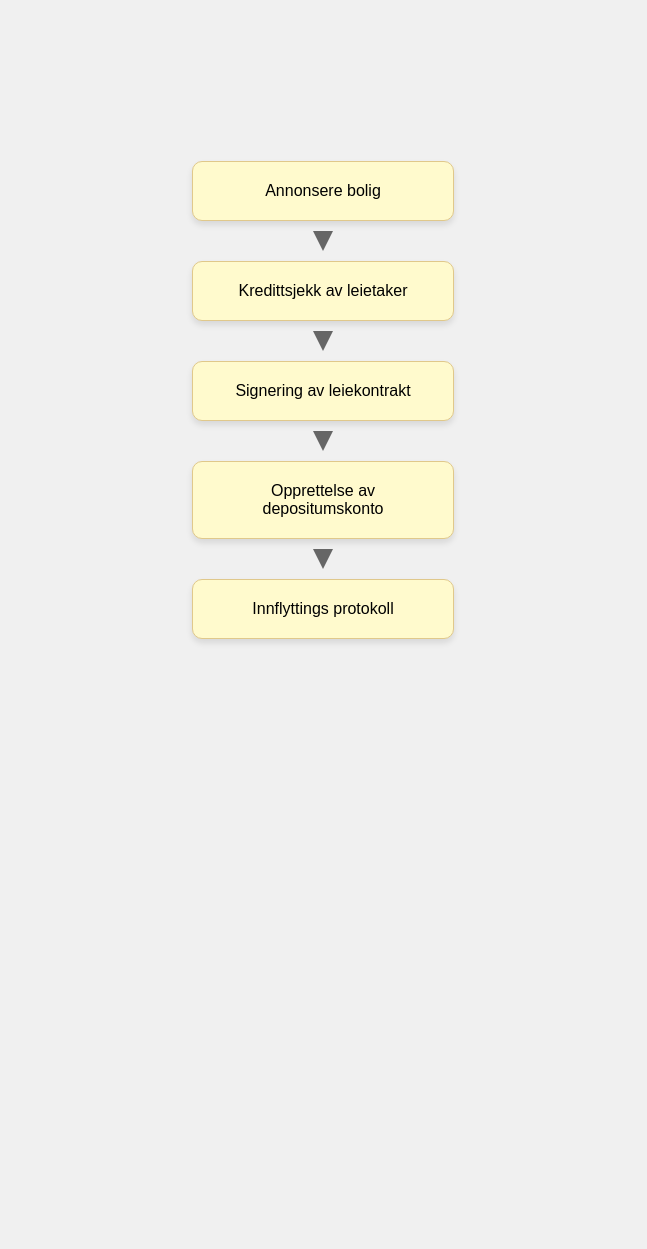
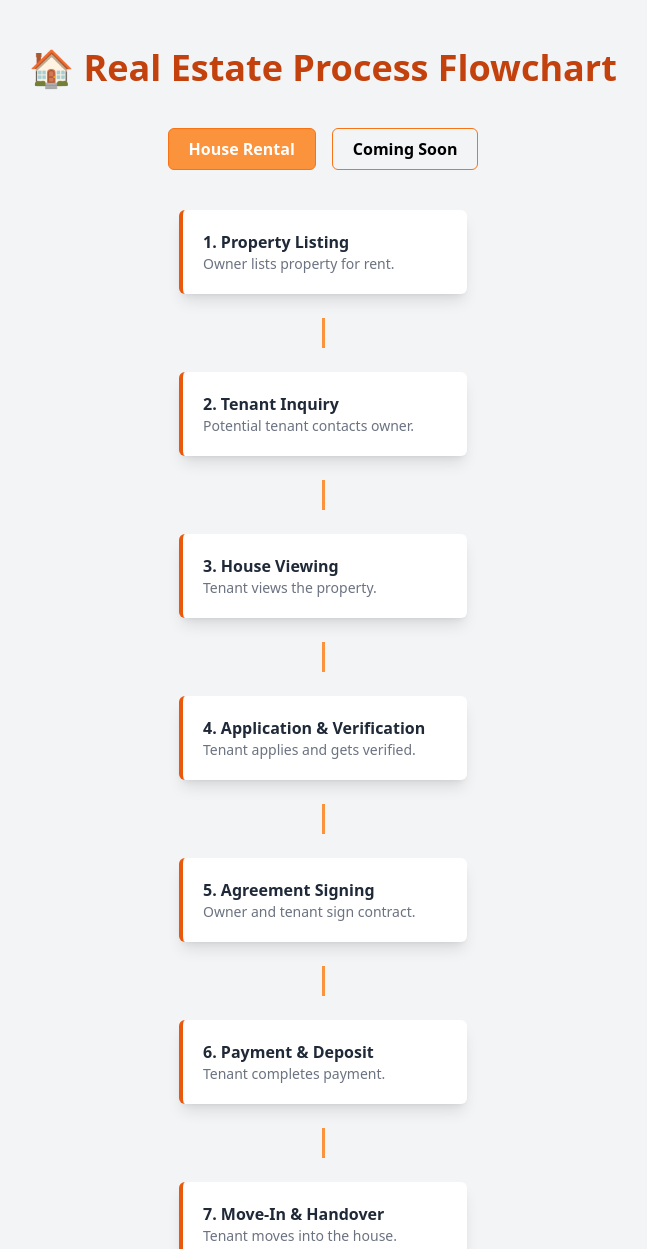
Before and after one commit to sourabhkahar/projects, a plain HTML site: page index.html.html in a window 1280 px wide. Shown: the top 1249 px of the page, without its empty margins (317-964 px from the left). Before the commit the page ends 800 px from the top, so only its background shows below. Drawn offline with nearby package versions, Linux system fonts and the light colour scheme.

Commit message:
first commit

```diff
--- a/index.html.html
+++ b/index.html.html
@@ -1,157 +1,159 @@
 <!DOCTYPE html>
-<html lang="no">
+<html lang="en">
 <head>
-    <meta charset="UTF-8">
-    <meta name="viewport" content="width=device-width, initial-scale=1.0">
-    <title>Utleie Flytskjema Frittstående Piler</title>
+  <meta charset="UTF-8" />
+  <meta name="viewport" content="width=device-width, initial-scale=1.0" />
+  <title>Real Estate Process Flowchart</title>
+  <script src="https://cdn.tailwindcss.com"></script>
   <style>
-        body {
-            font-family: Arial, sans-serif;
-            display: flex;
-            justify-content: center;
-            align-items: center;
-            min-height: 100vh;
-            background-color: #f0f0f0;
-            margin: 0;
-        }
-
-        .flowchart-container {
-            display: flex;
-            flex-direction: column;
-            align-items: center;
-        }
-
-        /* Styling av boksene */
-        .flow-step {
-            background-color: #fffacd; /* Lys gul/beige farge */
-            border: 1px solid #e0c88b;
-            padding: 20px 30px;
-            margin: 10px 0; /* Gir standard margin rundt boksene */
-            border-radius: 10px;
-            text-align: center;
-            cursor: pointer;
-            width: 200px;
-            box-shadow: 0 4px 6px rgba(0, 0, 0, 0.1);
-            transition: background-color 0.3s, transform 0.2s;
-        }
-
-        .flow-step:hover {
-            background-color: #ffe5a8;
-            transform: translateY(-2px);
-        }
-
-        /* STYLING AV DET FRITTSTÅENDE PIL-ELEMENTET */
-        .arrow {
-            /* Lager en trekant med CSS border-tricks */
-            width: 0;
-            height: 0;
-            border-left: 10px solid transparent;
-            border-right: 10px solid transparent;
-            border-top: 20px solid #666; /* Fargen på pilen */
-            margin: 0 auto; /* Sentrerer pilen horisontalt mellom boksene */
-        }
-
-
-        /* POPUP MODAL STYLING (uendret fra sist) */
+    .line { width: 3px; height: 30px; background-color: #fb923c; }
     .modal {
       display: none;
       position: fixed;
-            z-index: 1;
-            left: 0;
-            top: 0;
-            width: 100%;
-            height: 100%;
-            background-color: rgba(0,0,0,0.5);
+      z-index: 50;
+      left: 0; top: 0;
+      width: 100%; height: 100%;
+      background-color: rgba(0, 0, 0, 0.5);
+      align-items: center;
       justify-content: center;
-            align-items: center;
     }
-
     .modal-content {
-            background-color: #fefefe;
-            padding: 20px;
-            border-radius: 10px;
-            width: 80%;
+      background: white;
+      padding: 2rem;
+      border-radius: 0.5rem;
       max-width: 400px;
-            box-shadow: 0 5px 15px rgba(0,0,0,0.3);
       text-align: center;
+      box-shadow: 0 10px 25px rgba(0,0,0,0.2);
+      animation: fadeIn 0.2s ease-in-out;
     }
-
-        .close-btn {
-            color: #aaa;
-            float: right;
-            font-size: 28px;
-            font-weight: bold;
-            cursor: pointer;
+    @keyframes fadeIn {
+      from { opacity: 0; transform: scale(0.95); }
+      to { opacity: 1; transform: scale(1); }
+    }
+    .tab-active {
+      background-color: #fb923c;
+      color: white;
     }
   </style>
 </head>
-<body>
 
-    <div class="flowchart-container">
-        <!-- Boks 1 -->
-        <div class="flow-step" onclick="showPopup('Annonsere bolig. Her legger du ut annonsen på finn.no, hybel.no eller lignende.')">
-            Annonsere bolig
+<body class="bg-gray-100 min-h-screen flex flex-col items-center py-12 px-4">
+
+  <h1 class="text-4xl font-extrabold text-orange-700 mb-10">🏠 Real Estate Process Flowchart</h1>
+
+  <!-- Tabs -->
+  <div class="flex space-x-4 mb-10">
+    <button class="tab-btn tab-active px-5 py-2 rounded-md font-semibold border border-orange-500 hover:bg-orange-500 hover:text-white transition" data-tab="rental">House Rental</button>
+    <button class="tab-btn px-5 py-2 rounded-md font-semibold border border-orange-500 hover:bg-orange-500 hover:text-white transition" data-tab="future">Coming Soon</button>
   </div>
-        <!-- Frittstående pil 1 -->
-        <div class="arrow"></div>
 
-        <!-- Boks 2 -->
-        <div class="flow-step" onclick="showPopup('Kredittsjekk av leietaker. Viktig å sjekke om leietaker har betalingsanmerkninger.')">
-            Kredittsjekk av leietaker
+  <!-- House Rental Process -->
+  <div id="rental" class="tab-content flex flex-col items-center space-y-6">
+    <div class="process-box bg-white border-l-4 border-orange-600 shadow-lg hover:shadow-2xl transition p-5 rounded-md w-72 cursor-pointer"
+         data-title="Property Listing"
+         data-info="Owner lists the property with details, rent price, and photos on a platform or through an agent.">
+      <h2 class="font-semibold text-gray-800">1. Property Listing</h2>
+      <p class="text-gray-500 text-sm">Owner lists property for rent.</p>
     </div>
-        <!-- Frittstående pil 2 -->
-        <div class="arrow"></div>
 
-        <!-- Boks 3 -->
-        <div class="flow-step" onclick="showPopup('Signering av leiekontrakt. Sørg for at alle parter signerer en juridisk gyldig kontrakt.')">
-            Signering av leiekontrakt
+    <div class="line"></div>
+
+    <div class="process-box bg-white border-l-4 border-orange-600 shadow-lg hover:shadow-2xl transition p-5 rounded-md w-72 cursor-pointer"
+         data-title="Tenant Inquiry"
+         data-info="Interested tenants contact the owner or agent to request more information or schedule a visit.">
+      <h2 class="font-semibold text-gray-800">2. Tenant Inquiry</h2>
+      <p class="text-gray-500 text-sm">Potential tenant contacts owner.</p>
     </div>
-         <!-- Frittstående pil 3 -->
-        <div class="arrow"></div>
 
-        <!-- Boks 4 -->
-        <div class="flow-step" onclick="showPopup('Opprettelse av depositumskonto. Pengene skal settes på en egen konto i leietakers navn.')">
-            Opprettelse av depositumskonto
+    <div class="line"></div>
+
+    <div class="process-box bg-white border-l-4 border-orange-600 shadow-lg hover:shadow-2xl transition p-5 rounded-md w-72 cursor-pointer"
+         data-title="House Viewing"
+         data-info="The tenant visits the property, inspects rooms and amenities, and decides whether to proceed.">
+      <h2 class="font-semibold text-gray-800">3. House Viewing</h2>
+      <p class="text-gray-500 text-sm">Tenant views the property.</p>
     </div>
-         <!-- Frittstående pil 4 -->
-        <div class="arrow"></div>
 
-        <!-- Boks 5 -->
-        <div class="flow-step" onclick="showPopup('Innflyttingsprotokoll. Dokumenter boligens tilstand med bilder og signaturer for å unngå uenighet ved utflytting.')">
-            Innflyttings protokoll
+    <div class="line"></div>
+
+    <div class="process-box bg-white border-l-4 border-orange-600 shadow-lg hover:shadow-2xl transition p-5 rounded-md w-72 cursor-pointer"
+         data-title="Application & Verification"
+         data-info="Tenant submits an application along with ID and financial proof. Owner verifies and approves.">
+      <h2 class="font-semibold text-gray-800">4. Application & Verification</h2>
+      <p class="text-gray-500 text-sm">Tenant applies and gets verified.</p>
+    </div>
+
+    <div class="line"></div>
+
+    <div class="process-box bg-white border-l-4 border-orange-600 shadow-lg hover:shadow-2xl transition p-5 rounded-md w-72 cursor-pointer"
+         data-title="Agreement Signing"
+         data-info="Both parties review and sign the lease agreement, confirming rental terms and conditions.">
+      <h2 class="font-semibold text-gray-800">5. Agreement Signing</h2>
+      <p class="text-gray-500 text-sm">Owner and tenant sign contract.</p>
+    </div>
+
+    <div class="line"></div>
+
+    <div class="process-box bg-white border-l-4 border-orange-600 shadow-lg hover:shadow-2xl transition p-5 rounded-md w-72 cursor-pointer"
+         data-title="Payment & Deposit"
+         data-info="Tenant pays the first month’s rent and security deposit before move-in.">
+      <h2 class="font-semibold text-gray-800">6. Payment & Deposit</h2>
+      <p class="text-gray-500 text-sm">Tenant completes payment.</p>
+    </div>
+
+    <div class="line"></div>
+
+    <div class="process-box bg-white border-l-4 border-orange-600 shadow-lg hover:shadow-2xl transition p-5 rounded-md w-72 cursor-pointer"
+         data-title="Move-In & Handover"
+         data-info="Tenant receives keys, does a final inspection, and officially moves into the house.">
+      <h2 class="font-semibold text-gray-800">7. Move-In & Handover</h2>
+      <p class="text-gray-500 text-sm">Tenant moves into the house.</p>
     </div>
   </div>
 
-    <!-- Popup Vindu (Modal) -->
-    <div id="myModal" class="modal" onclick="closePopupOutside(event)">
+  <!-- Placeholder for future tabs -->
+  <div id="future" class="tab-content hidden text-center text-gray-500">
+    <p class="mt-8">✨ More process flowcharts coming soon (e.g. Selling, Maintenance).</p>
+  </div>
+
+  <!-- Modal Popup -->
+  <div id="infoModal" class="modal">
     <div class="modal-content">
-        <span class="close-btn" onclick="closePopup()">&times;</span>
-        <h3 id="modalTitle"></h3>
-        <p id="modalText"></p>
+      <h3 id="modalTitle" class="text-xl font-bold text-orange-700 mb-3"></h3>
+      <p id="modalInfo" class="text-gray-600 mb-6"></p>
+      <button id="closeModal" class="bg-orange-600 text-white px-4 py-2 rounded hover:bg-orange-700">Close</button>
     </div>
   </div>
 
   <script>
-        const modal = document.getElementById("myModal");
-        const modalTitle = document.getElementById("modalTitle");
-        const modalText = document.getElementById("modalText");
+    // Tab switching logic
+    const tabs = document.querySelectorAll('.tab-btn');
+    const contents = document.querySelectorAll('.tab-content');
+    tabs.forEach(tab => {
+      tab.addEventListener('click', () => {
+        tabs.forEach(t => t.classList.remove('tab-active'));
+        contents.forEach(c => c.classList.add('hidden'));
+        tab.classList.add('tab-active');
+        document.getElementById(tab.dataset.tab).classList.remove('hidden');
+      });
+    });
 
-        function showPopup(content) {
-            const parts = content.split('. ');
-            modalTitle.innerText = parts;
-            modalText.innerText = parts.slice(1).join('. ');
-            modal.style.display = "flex";
-        }
+    // Modal logic
+    const boxes = document.querySelectorAll('.process-box');
+    const modal = document.getElementById('infoModal');
+    const modalTitle = document.getElementById('modalTitle');
+    const modalInfo = document.getElementById('modalInfo');
+    const closeModal = document.getElementById('closeModal');
 
-        function closePopup() {
-            modal.style.display = "none";
-        }
-
-        function closePopupOutside(event) {
-            if (event.target == modal) {
-                modal.style.display = "none";
-            }
-        }
+    boxes.forEach(box => {
+      box.addEventListener('click', () => {
+        modalTitle.textContent = box.getAttribute('data-title');
+        modalInfo.textContent = box.getAttribute('data-info');
+        modal.style.display = 'flex';
+      });
+    });
+    closeModal.addEventListener('click', () => modal.style.display = 'none');
+    window.addEventListener('click', e => { if (e.target === modal) modal.style.display = 'none'; });
   </script>
 
 </body>
```
Lines whose indentation alone changed are shown as unchanged.
